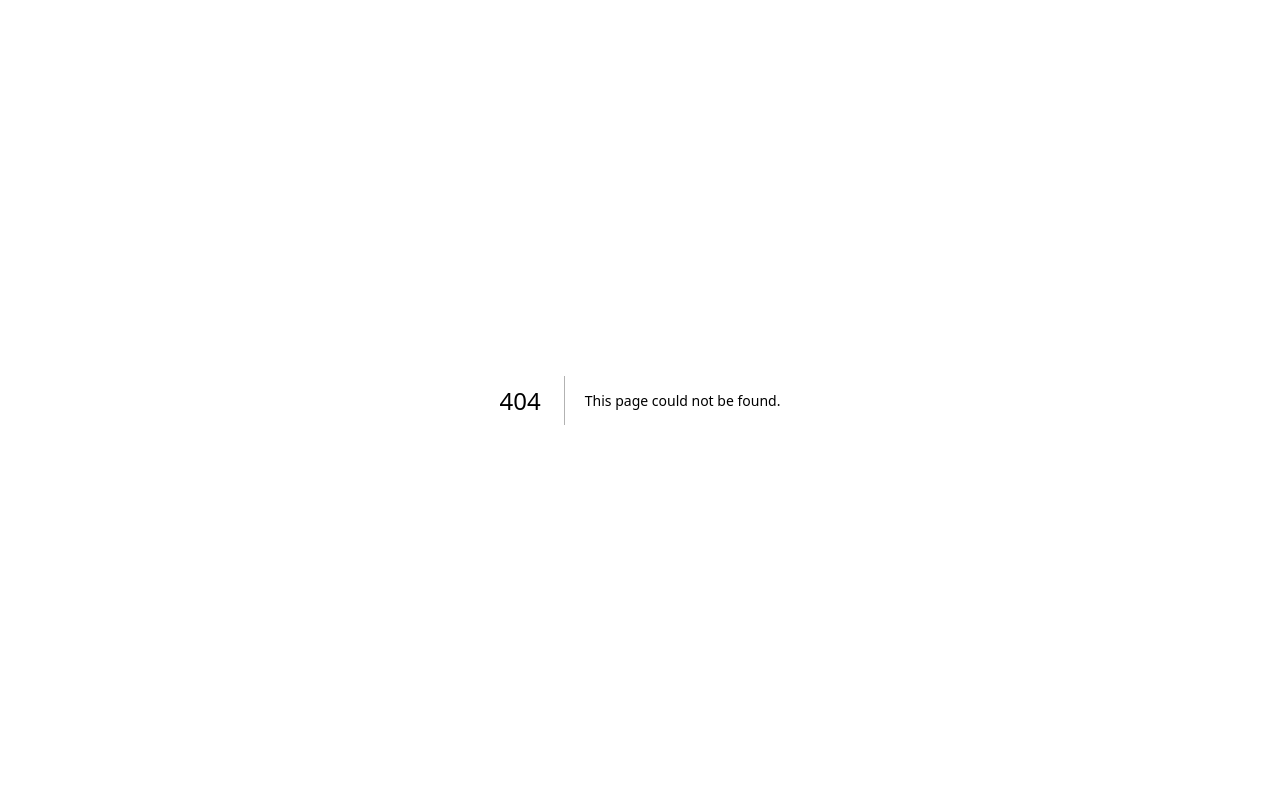
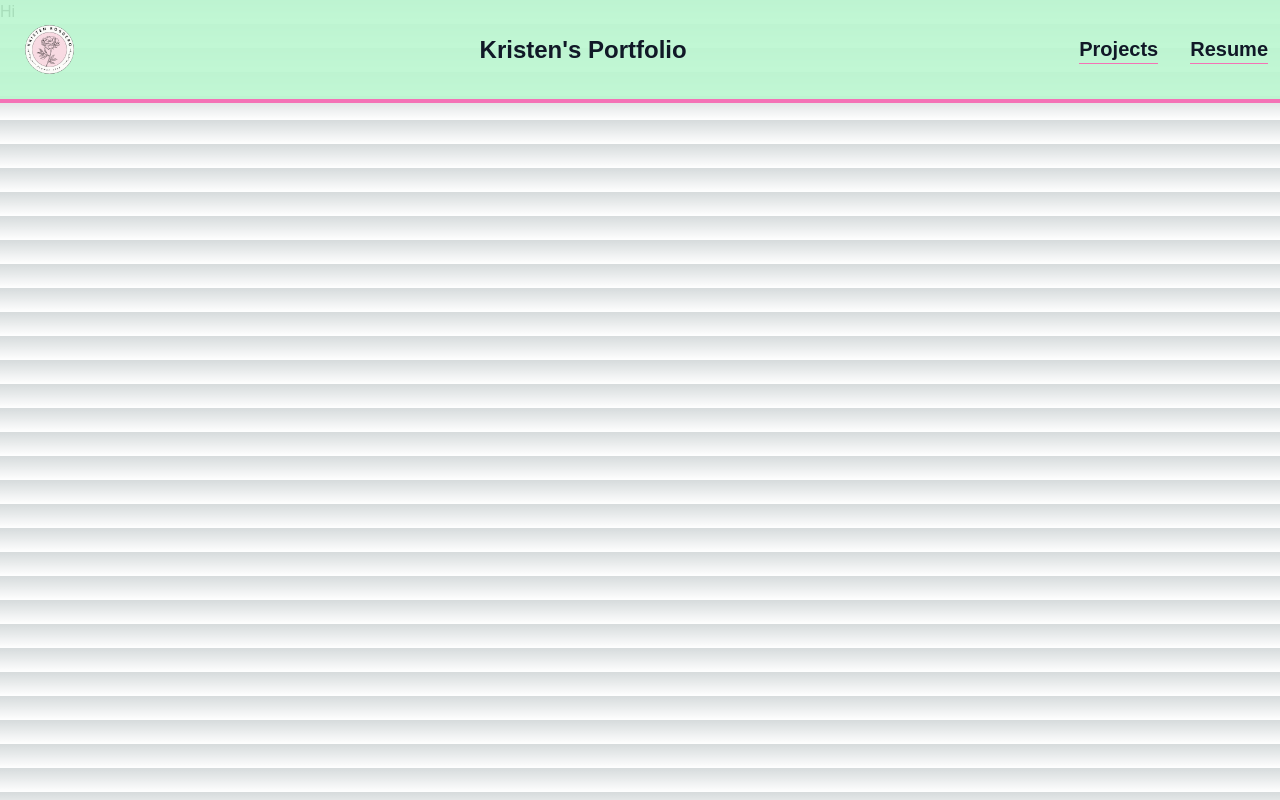
Before and after one commit to HazelWebDev/Personal_Portfolio_NextJS, a Next.js app in the folder my-app/: page /resume in a window 1280 px wide. Before the commit this address had no page. Built offline with nearby package versions, Linux system fonts and the light colour scheme; a web font is replaced by a local one.

Commit message:
updated links

```diff
--- a/my-app/components/AboutSection.jsx
+++ b/my-app/components/AboutSection.jsx
@@ -86,7 +86,7 @@ const AboutSection = () => {
 
   return (
     <section className='text-white '>
-        <div className='md:grid md:grid-cols-2 gap-8 items-center py-8 px-4 xl:gap-16 sm:py-16 xl:px-16'>
+        <div className='md:grid md:grid-cols-2 gap-8 items-center py-8 px-4 xl:gap-16 sm:py-8 xl:px-16 sm:items-center'>
         <Image
         className="transform rotate-45" src="/FlowerLogo1 .png" alt="Kristen, but cartoon version" width={500} height={500} />
         <div className='mt-4 md:mt-0 text-left'>
@@ -96,7 +96,7 @@ const AboutSection = () => {
               front-end development: the imaginative synergy between art and technology. The overflowing potential of technology
               collides with creativity, resulting in a truly awesome career which called to me. I jumped toward it with no hesitation!
             </p>
-            <div className='flex flex-row mt-8'>
+            <div className='flex flex-row mt-8 sm:text-left'>
                 <TabButton
                 selectTab={() => handleTabChange("skills")}
                 active={tab === "skills"}
--- a/my-app/components/MenuOverlay.jsx
+++ b/my-app/components/MenuOverlay.jsx
@@ -1,13 +1,25 @@
 import React from 'react'
-import NavLink from './NavLink'
+import Link from 'next/link'
 
 const MenuOverlay = ({ links }) => {
   return (
-    <ul className='flex flex-col py-4 items-center'>{links.map((link, index) => (
-    <li key={index}>
-      <NavLink href={link.path} title={link.title} />
+    <ul className='flex flex-col py-4 items-center'>
+      <li key={index}>
+        <Link
+            href={'/projects'}
+            className="block py-2 pl-3 pr-4 text-dark font-semibold sm:text-xl md:p-0 hover:text-primary border-b border-primary">
+            Projects
+
+        </Link>
       </li>
-    ))}
+      <li>
+        <Link
+            href={'/resume'}
+            className="block py-2 pl-3 pr-4 text-dark font-semibold sm:text-xl md:p-0 hover:text-primary border-b border-primary">
+                Resume
+
+            </Link>
+      </li>
     </ul>
   )
 }
--- a/my-app/components/Navbar.jsx
+++ b/my-app/components/Navbar.jsx
@@ -1,16 +1,12 @@
-"use client"
-import React, { useState } from 'react'
-import Link from 'next/link'
-import NavLink from './NavLink'
-import {Bars3Icon, XMarkIcon } from '@heroicons/react/24/solid'
-import MenuOverlay from './MenuOverlay'
-import Image from 'next/image'
+"use client";
+import React, { useState } from "react";
+import Link from "next/link";
+import NavLink from "./NavLink";
+import { Bars3Icon, XMarkIcon } from "@heroicons/react/24/solid";
+import MenuOverlay from "./MenuOverlay";
+import Image from "next/image";
 
 const navLinks = [
-    {
-        title: "About",
-        path: "#about",
-    },
   {
     title: "Projects",
     path: "#projects",
@@ -18,40 +14,69 @@ const navLinks = [
   {
     title: "Resume",
     path: "/resume",
-    }
-]
+  },
+];
 
 const Navbar = () => {
   const [navbarOpen, setNavbarOpen] = useState(false);
 
   return (
-    <nav className='fixed top-0 left-0 right-0 z-10 bg-l1 bg-opacity-90 border-b-4 border-primary'>
-        <div className='flex flex-wrap items-center justify-between mx-auto px-3 py-3'>
-        <Image className="" src="/FlowerLogo3.png" alt="FlowerLogo" width={75} height={75}/>
+    <nav className="fixed top-0 left-0 right-0 z-10 bg-l1 bg-opacity-90 border-b-4 border-primary">
+      <div className="flex flex-wrap items-center justify-between mx-auto px-3 py-3">
+        <Image
+          className=""
+          src="/FlowerLogo3.png"
+          alt="FlowerLogo"
+          width={75}
+          height={75}
+        />
 
-            <Link href="/" className="text-dark font-bold "><h3 className='font-bold text-2xl items-center'>Kristen&apos;s Portfolio</h3></Link>
-           <div className=' mobile-menu block md:hidden'>
-            {
-                !navbarOpen ? (
-                    <button onClick={() => setNavbarOpen(true)} className='flex items-center px-3 py-2 border rounded border-l1 text text-primary'><Bars3Icon className='h-5 w-5'/></button>
+        <Link href="/" className="text-dark font-bold ">
+          <h3 className="font-bold text-2xl items-center">
+            Kristen&apos;s Portfolio
+          </h3>
+        </Link>
+        <div className=" mobile-menu block md:hidden">
+          {!navbarOpen ? (
+            <button
+              onClick={() => setNavbarOpen(true)}
+              className="flex items-center px-3 py-2 border rounded border-l1 text text-primary"
+            >
+              <Bars3Icon className="h-5 w-5" />
+            </button>
           ) : (
-                    <button onClick={() => setNavbarOpen(false)} className='flex items-center px-3 py-2 border rounded border-l1 text text-primary'><XMarkIcon className='h-5 w-5'/></button>
-                )
-            }
+            <button
+              onClick={() => setNavbarOpen(false)}
+              className="flex items-center px-3 py-2 border rounded border-l1 text text-primary"
+            >
+              <XMarkIcon className="h-5 w-5" />
+            </button>
+          )}
         </div>
         <div className="menu hidden md:block md:w-auto" id="navbar">
           <ul className="flex p-4 md:p-0 md:flex-row md:space-x-8 mt-0 text-dark">
-                    {navLinks.map((link, index) => (
-                    <li className="text-dark" key={index}>
-                        <NavLink href={link.path} title={link.title} />
+            <li>
+              <Link
+                href={"/projects"}
+                className="block py-2 pl-3 pr-4 text-dark font-semibold sm:text-xl md:p-0 hover:text-primary border-b border-primary"
+              >
+                Projects
+              </Link>
             </li>
-                    ))}
+            <li>
+              <Link
+                href={"/resume"}
+                className="block py-2 pl-3 pr-4 text-dark font-semibold sm:text-xl md:p-0 hover:text-primary border-b border-primary"
+              >
+                Resume
+              </Link>
+            </li>
           </ul>
         </div>
       </div>
       {navbarOpen ? <MenuOverlay links={navLinks} /> : null}
     </nav>
-  )
-}
+  );
+};
 
-export default Navbar
+export default Navbar;
--- a/my-app/components/Navlink.jsx
+++ b/my-app/components/Navlink.jsx
@@ -2,11 +2,19 @@ import Link from "next/link"
 
 const NavLink = ({ href, title }) => {
     return(
+        <>
         <Link
-        href={href}
-        className="block py-2 pl-3 pr-4 text-dark font-semibold sm:text-xl md:p-0 hover:text-primary border-b border-primary">
-            {title}
-        </Link>
+            href={'/projects'}
+            className="block py-2 pl-3 pr-4 text-dark font-semibold sm:text-xl md:p-0 hover:text-primary border-b border-primary">
+            Projects
+
+        </Link><Link
+            href={'/resume'}
+            className="block py-2 pl-3 pr-4 text-dark font-semibold sm:text-xl md:p-0 hover:text-primary border-b border-primary">
+                Resume
+
+            </Link></>
+
     )
 }
 export default NavLink;
--- a/my-app/src/app/globals.css
+++ b/my-app/src/app/globals.css
@@ -1,6 +1,11 @@
 @tailwind base;
 @tailwind components;
 @tailwind utilities;
+
+html,
+body {
+  overflow-x: hidden;
+}
 
 :root {
   --foreground-rgb: 0, 0, 0;
--- a/my-app/src/app/layout.js
+++ b/my-app/src/app/layout.js
@@ -1,5 +1,6 @@
 import { Agbalumo, Dosis } from "next/font/google";
 import "./globals.css";
+import Navbar from "../../components/Navbar";
 
 const agbalumo = Agbalumo({
   subsets: ["latin"],
@@ -19,6 +20,9 @@ export const metadata = {
 export default function RootLayout({ children }) {
   return (
     <html lang="en">
+      <header>
+        <Navbar />
+      </header>
       <body className={`${agbalumo.variable} ${dosis.variable} font-primary`}>
         {children}
       </body>
--- a/my-app/src/app/page.js
+++ b/my-app/src/app/page.js
@@ -1,12 +1,11 @@
 import AboutSection from "../../components/AboutSection";
 import HeroSection from "../../components/HeroSection";
-import Navbar from "../../components/Navbar";
 
 export default function Home() {
   return (
     <main className="flex min-h-screen flex-col bg-[#121212]">
       <link rel="icon" href="/favicon.ico" sizes="any" />
-      <Navbar />
+
       <div className="container mt-24 mx-auto px-12 py-4">
         <HeroSection />
         <AboutSection />
--- /dev/null
+++ b/my-app/src/app/pages/Resume.jsx
@@ -0,0 +1 @@
+<h1>Hello</h1>;
--- /dev/null
+++ b/my-app/src/app/resume/page.js
@@ -0,0 +1,9 @@
+import Navbar from "../../../components/Navbar";
+
+export default function Page() {
+  return (
+    <div>
+      <h1>Hi</h1>
+    </div>
+  );
+}
```
Lines whose indentation alone changed are shown as unchanged.
